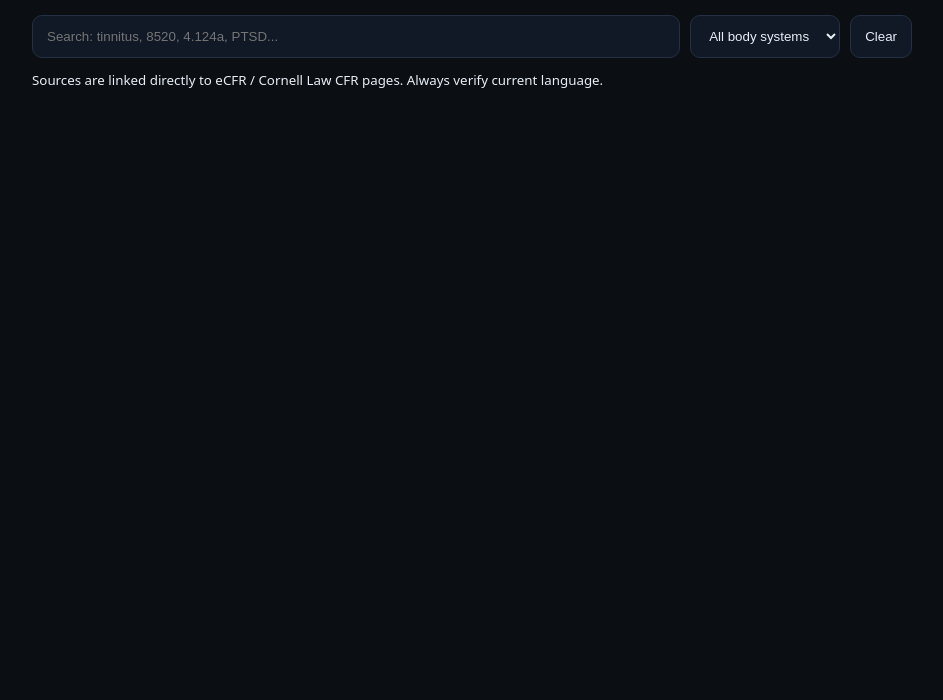
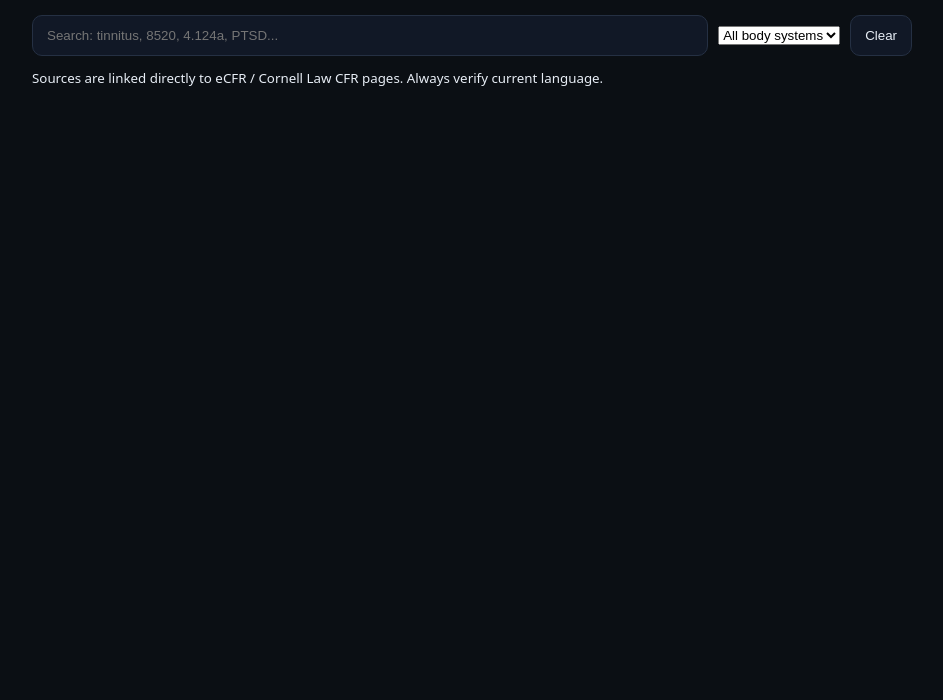
Before and after one commit to SaintJeromeiii/va-cfr-mvp, a website: page public/index.html in a window 1280 px wide. Shown: the part 100-800 px from the top of the page, without its empty margins (168-1111 px from the left). Drawn offline with Linux system fonts and the light colour scheme; no server answers.

Commit message:
Fix clear button placement in controls

```diff
--- a/public/styles.css
+++ b/public/styles.css
@@ -7,15 +7,10 @@ h1 { margin: 0 0 8px; }
   border: 1px solid #253043; background: #111826; color: #e8eef6;
   outline: none;
 }
-.controls { display: flex; gap: 10px; margin-top: 0; }
-.controls input { flex: 1; }
-.controls select {
-  padding: 12px 14px;
-  border-radius: 10px;
-  border: 1px solid #253043;
-  background: #111826;
-  color: #e8eef6;
-  outline: none;
+.controls {
+  display: flex;
+  gap: 10px;
+  align-items: center;
 }
 
 .results { margin-top: 10px; display: grid; gap: 10px; }
```
